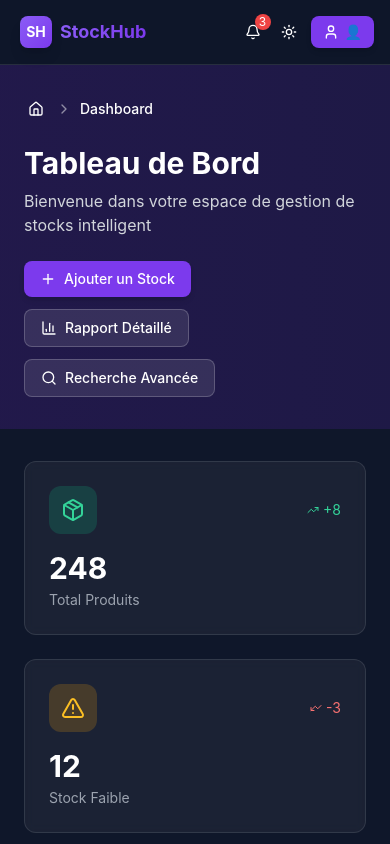
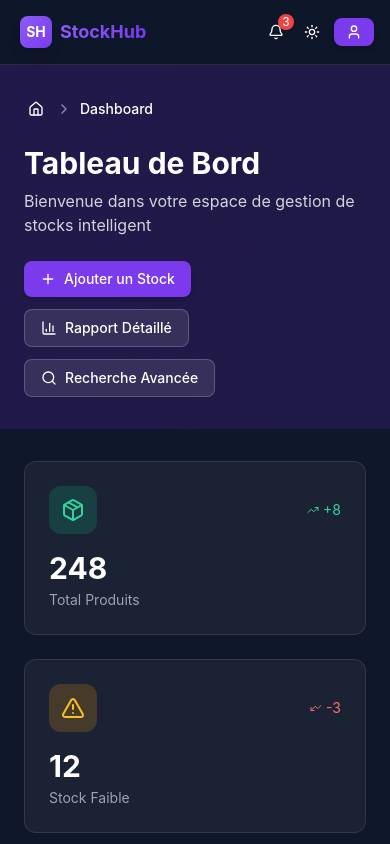
Before and after one commit to SandrineCipolla/stockHub_V2_front, a React (Vite) app: page / in a window 390 px wide. Shown: the top 844 px of the page. Built offline with nearby package versions, Linux system fonts and the light colour scheme.

Commit message:
updated header to make it responsive

```diff
--- a/src/components/layout/Header.tsx
+++ b/src/components/layout/Header.tsx
@@ -1,4 +1,4 @@
-// HEADER.TSX RESPONSIVE MOBILE FIRST - Remplace le contenu de src/components/layout/Header.tsx par :
+// HEADER.TSX RESPONSIVE CORRIGÉ - Remplace le contenu de src/components/layout/Header.tsx par :
 
 "use client"
 
@@ -22,8 +22,16 @@ export function Header() {
         setTimeout(() => setThemeChangeAnnouncement(''), 3000);
     };
 
+    // ✅ Ces console.log sont juste pour TESTER les interactions
+    // Tu peux les remplacer par ta vraie logique plus tard
     const handleLogoClick = () => {
-        console.log('🏠 Retour à l\'accueil');
+        console.log('🏠 Clic sur logo - ici tu ajouteras router.push("/")');
+        // Exemple : router.push('/') pour aller à l'accueil
+    };
+
+    const handleNotifications = () => {
+        console.log('🔔 Clic notifications - ici tu ouvriras le panneau notifications');
+        // Exemple : setShowNotifications(true)
     };
 
     return (
@@ -59,6 +67,7 @@ export function Header() {
 
                         {/* ✅ Notifications avec taille responsive */}
                         <button
+                            onClick={handleNotifications}  // ✅ AJOUTÉ pour tester
                             className={`
                                 relative p-1.5 sm:p-2 rounded-lg transition-colors
                                 focus:outline-none focus:ring-2 focus:ring-purple-500 focus:ring-offset-2
@@ -68,7 +77,7 @@ export function Header() {
                             onKeyDown={(e) => {
                                 if (['Enter', ' '].includes(e.key)) {
                                     e.preventDefault();
-                                    console.log('🔔 Ouverture notifications');
+                                    handleNotifications();
                                 }
                             }}
                         >
@@ -112,21 +121,20 @@ export function Header() {
 
                         {/* ✅ RESPONSIVE : Utilisateur adaptatif Mobile First */}
                         <div className="flex items-center gap-2 sm:gap-3">
-                            {/* ✅ NOUVEAU : Nom caché sur mobile, visible sur sm+ */}
+                            {/* ✅ Nom caché sur mobile, visible sur sm+ */}
                             <span className={`hidden sm:block text-sm ${themeClasses.textMuted}`}>
                                 Sandrine Cipolla
                             </span>
 
-                            {/* ✅ NOUVEAU : Bouton logout responsive */}
+                            {/* ✅ CORRIGÉ : Bouton logout avec icône User existante */}
                             <Button
                                 variant="primary"
                                 size="sm"
-                                icon={User}
-                                className="px-2 sm:px-3"  // Padding adaptatif
+                                icon={User}  // ✅ Ton icône User existante
+                                className="px-2 sm:px-3"
                                 aria-label="Se déconnecter de l'application StockHub"
                             >
-                                {/* ✅ Texte adaptatif : icône seule sur mobile, texte sur desktop */}
-                                <span className="sm:hidden" aria-hidden="true">👤</span>
+                                {/* ✅ CORRIGÉ : Pas d'emoji, juste texte conditionnel */}
                                 <span className="hidden sm:inline">Logout</span>
                             </Button>
                         </div>
```
